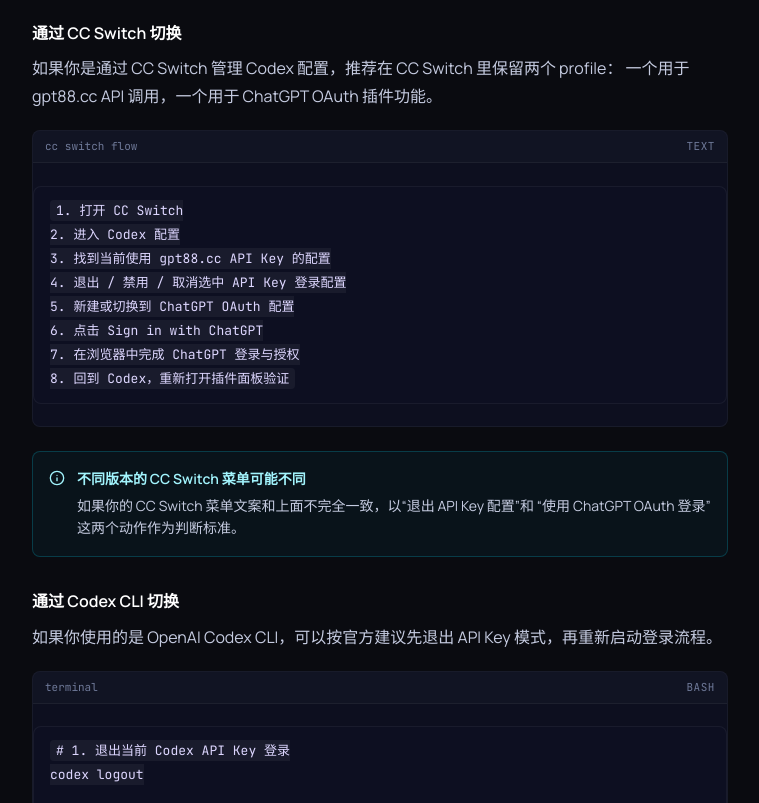
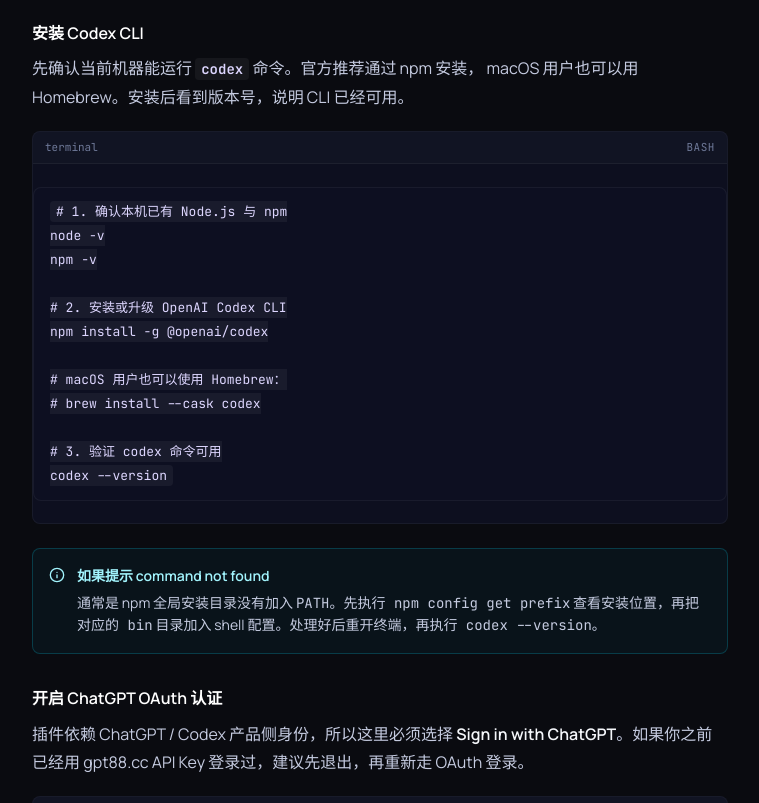
Before and after one commit to gpt88AI/doc, a React (Vite) app: page /docs/guides/codex-plugins-oauth in a window 1280 px wide. Shown: the part 1820-2623 px from the top of the page, without its empty margins (272-1031 px from the left). Built offline with nearby package versions, Linux system fonts and the light colour scheme.

Commit message:
Expand Codex OAuth setup guide

```diff
--- a/src/pages/docs/guides/CodexPluginsOauthPage.tsx
+++ b/src/pages/docs/guides/CodexPluginsOauthPage.tsx
@@ -11,6 +11,34 @@
 4. 模型调用可以工作
 5. 但是 Codex 里的插件 / Plugin / App 能力不可用或不显示`
 
+const INSTALL_CODEX = `# 1. 确认本机已有 Node.js 与 npm
+node -v
+npm -v
+
+# 2. 安装或升级 OpenAI Codex CLI
+npm install -g @openai/codex
+
+# macOS 用户也可以使用 Homebrew：
+# brew install --cask codex
+
+# 3. 验证 codex 命令可用
+codex --version`
+
+const ENABLE_OAUTH = `# 1. 如果之前用过 API Key 登录，先退出
+codex logout
+
+# 2. 打开 Codex OAuth 登录流程
+codex --login
+
+# 3. 在浏览器授权页选择：
+# Sign in with ChatGPT / 使用 ChatGPT 登录
+#
+# 不要粘贴 gpt88.cc API Key，也不要选择 API Key 登录。
+
+# 4. 授权完成后，在项目目录启动 Codex
+cd /path/to/your-project
+codex`
+
 const LOGOUT_AND_LOGIN = `# 1. 退出当前 Codex API Key 登录
 codex logout
 
@@ -23,13 +51,43 @@
 # 不要选择手动粘贴 API Key。`
 
 const CC_SWITCH_FLOW = `1. 打开 CC Switch
-2. 进入 Codex 配置
-3. 找到当前使用 gpt88.cc API Key 的配置
-4. 退出 / 禁用 / 取消选中 API Key 登录配置
-5. 新建或切换到 ChatGPT OAuth 配置
-6. 点击 Sign in with ChatGPT
-7. 在浏览器中完成 ChatGPT 登录与授权
-8. 回到 Codex，重新打开插件面板验证`
+2. 进入 Codex / Routes / 路由配置
+3. 找到当前使用 gpt88.cc API Key 的 Codex 配置
+4. 先关闭或取消激活这个 API Key 路由
+5. 新建一个 ChatGPT OAuth profile，例如 chatgpt-oauth
+6. Auth / 登录方式选择 ChatGPT OAuth / Sign in with ChatGPT
+7. Base URL 保持官方默认，不要填 gpt88.cc/v1
+8. 打开 Route / Router / Enable / 启用路由 开关
+9. 目标工具选择 Codex，并保存 / Apply / Activate
+10. 在浏览器中完成 ChatGPT 登录与授权
+11. 重启 Codex，重新打开插件面板验证`
+
+const CC_SWITCH_ROUTE_CHECK = `CC Switch 路由检查清单：
+
+route/profile name:
+  chatgpt-oauth
+
+target/tool:
+  Codex
+
+auth type:
+  ChatGPT OAuth / Sign in with ChatGPT
+
+route status:
+  Enabled / Active / 已启用
+
+base url:
+  使用官方默认
+  不要填 https://gpt88.cc/v1
+  不要填 https://china.claudecoder.me/v1
+
+api key:
+  留空
+  不要粘贴 gpt88.cc API Key
+
+after apply:
+  重启 Codex
+  确认插件面板可见`
 
 const ENV_CHECK = `# 当前终端临时取消 API Key 覆盖，避免 Codex 继续走 API Key 模式
 unset OPENAI_API_KEY
@@ -101,11 +159,15 @@
     <DocPage
       path="/docs/guides/codex-plugins-oauth"
       title="Codex 插件与 ChatGPT OAuth 登录"
-      description="当你通过 CC Switch 使用 gpt88.cc 中转站 API 登录 Codex 后，如果插件能力不可用，可以切回 ChatGPT OAuth 登录来恢复插件。"
+      description="当你通过 CC Switch 使用 gpt88.cc 中转站 API 登录 Codex 后，如果插件能力不可用，可以安装 Codex CLI、开启 ChatGPT OAuth，并在 CC Switch 中启用 Codex OAuth 路由来恢复插件。"
       headings={[
         { id: 'problem', text: '问题现象', level: 2 },
         { id: 'why', text: '为什么 API Key 模式不能用插件', level: 2 },
         { id: 'compare', text: '两种登录模式对比', level: 2 },
+        { id: 'prepare', text: '先准备三件事', level: 2 },
+        { id: 'install-codex', text: '安装 Codex CLI', level: 3 },
+        { id: 'enable-oauth', text: '开启 ChatGPT OAuth 认证', level: 3 },
+        { id: 'enable-cc-switch-route', text: '开启 CC Switch 路由', level: 3 },
         { id: 'switch', text: '切换到 ChatGPT OAuth', level: 2 },
         { id: 'cc-switch', text: '通过 CC Switch 切换', level: 3 },
         { id: 'codex-cli', text: '通过 Codex CLI 切换', level: 3 },
@@ -172,8 +234,57 @@
             '继承 ChatGPT / Codex 产品侧身份，插件能力可用',
             '模型、用量与权限走 ChatGPT/Codex 官方账号体系',
           ],
-        ]}
+          ]}
       />
+
+      <h2 id="prepare">先准备三件事</h2>
+      <p>
+        如果你的目标是“Codex 能正常使用插件”，不要只改 Base URL。
+        需要同时满足三件事：本机装好 Codex CLI、Codex 使用 ChatGPT OAuth 认证、
+        CC Switch 当前激活的是 Codex OAuth 路由。
+      </p>
+
+      <h3 id="install-codex">安装 Codex CLI</h3>
+      <p>
+        先确认当前机器能运行 <code>codex</code> 命令。官方推荐通过 npm 安装，
+        macOS 用户也可以用 Homebrew。安装后看到版本号，说明 CLI 已经可用。
+      </p>
+      <CodeBlock lang="bash" filename="terminal" code={INSTALL_CODEX} />
+      <Callout tone="info" title="如果提示 command not found">
+        <p>
+          通常是 npm 全局安装目录没有加入 <code>PATH</code>。先执行
+          <code> npm config get prefix</code> 查看安装位置，再把对应的
+          <code> bin</code> 目录加入 shell 配置。处理好后重开终端，再执行
+          <code> codex --version</code>。
+        </p>
+      </Callout>
+
+      <h3 id="enable-oauth">开启 ChatGPT OAuth 认证</h3>
+      <p>
+        插件依赖 ChatGPT / Codex 产品侧身份，所以这里必须选择
+        <strong> Sign in with ChatGPT</strong>。如果你之前已经用 gpt88.cc API Key
+        登录过，建议先退出，再重新走 OAuth 登录。
+      </p>
+      <CodeBlock lang="bash" filename="terminal" code={ENABLE_OAUTH} />
+      <p>
+        OAuth 授权完成后，Codex 会保存本地认证信息。之后你在项目目录运行
+        <code> codex</code>，应当进入 ChatGPT 登录态，而不是再次要求你粘贴 API Key。
+      </p>
+
+      <h3 id="enable-cc-switch-route">开启 CC Switch 路由</h3>
+      <p>
+        CC Switch 不只是“存配置”，它还决定当前 Codex 请求到底走哪条路由。
+        如果路由没有启用，或者仍然激活的是 gpt88.cc API Key profile，
+        Codex 可能继续按 API Key 模式运行，插件自然不会恢复。
+      </p>
+      <CodeBlock lang="yaml" filename="cc switch route checklist" code={CC_SWITCH_ROUTE_CHECK} />
+      <Callout tone="warn" title="OAuth 路由不要填 gpt88.cc Base URL">
+        <p>
+          这个 profile 的目标是恢复 Codex 插件能力，所以它应当走 ChatGPT OAuth。
+          gpt88.cc 的 <code>https://gpt88.cc/v1</code>、<code>china.claudecoder.me</code>
+          等地址继续留给 API Key profile 使用，不要混到 OAuth profile 里。
+        </p>
+      </Callout>
 
       <h2 id="switch">切换到 ChatGPT OAuth</h2>
       <p>
@@ -185,12 +296,14 @@
       <p>
         如果你是通过 CC Switch 管理 Codex 配置，推荐在 CC Switch 里保留两个 profile：
         一个用于 gpt88.cc API 调用，一个用于 ChatGPT OAuth 插件功能。
+        切换后一定要确认 OAuth profile 的路由状态是 Enabled / Active。
       </p>
       <CodeBlock lang="text" filename="cc switch flow" code={CC_SWITCH_FLOW} />
       <Callout tone="info" title="不同版本的 CC Switch 菜单可能不同">
         <p>
           如果你的 CC Switch 菜单文案和上面不完全一致，以“退出 API Key 配置”和
           “使用 ChatGPT OAuth 登录”这两个动作作为判断标准。
+          同时确认 <strong>Route / Router / 启用路由</strong> 已经打开。
         </p>
       </Callout>
 
```
